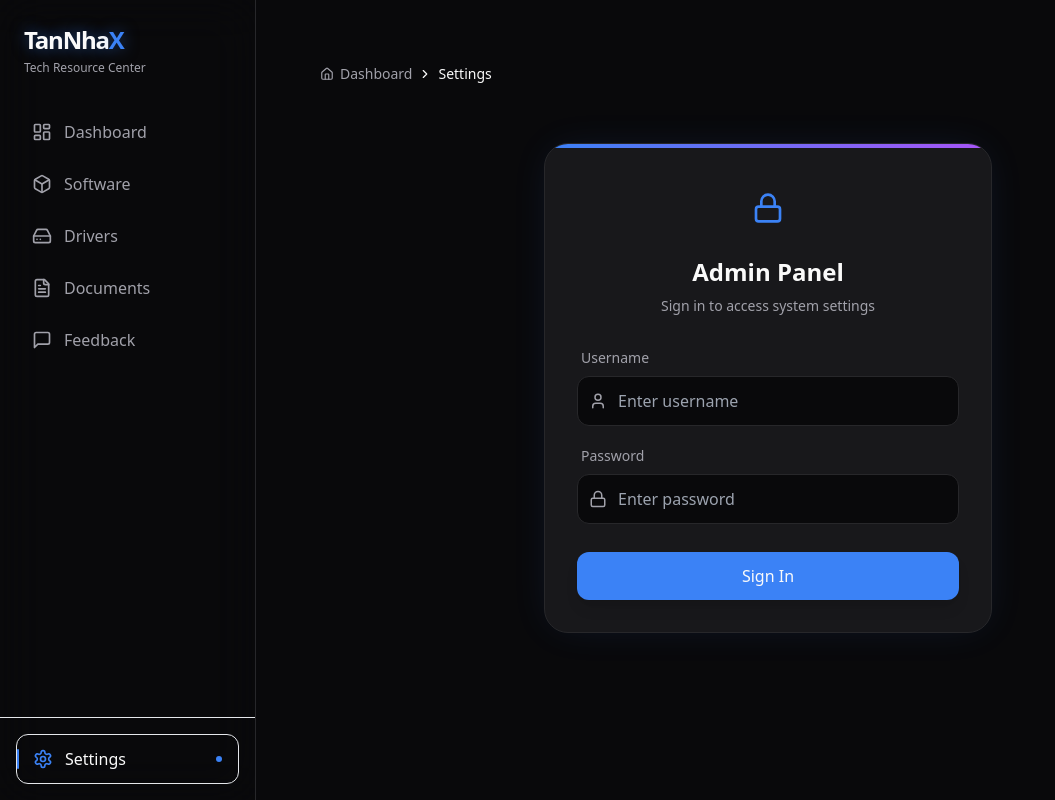
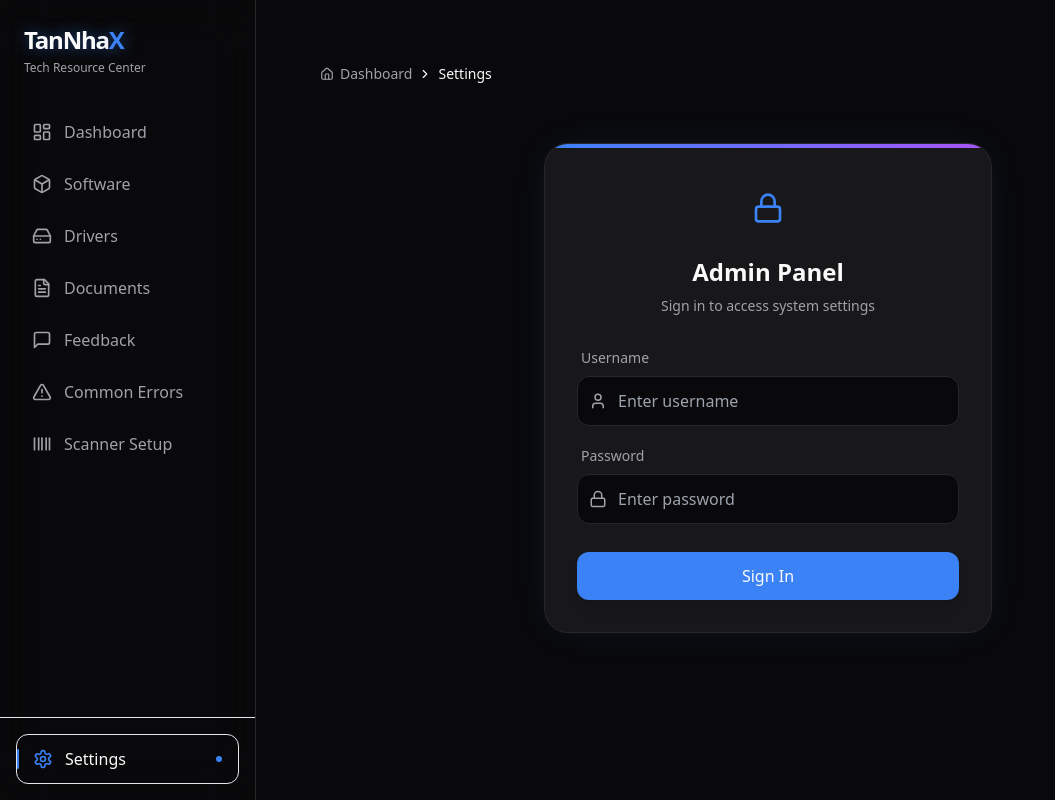
Before and after one commit to NguyenTanNHa/TANNHAX-TECH-RESOURCE-CENTER, a Next.js app: page /settings in a window 1280 px wide. Shown: the whole page, without its empty margins (0-1055 px from the left). Built offline with nearby package versions, Linux system fonts and the light colour scheme.

Commit message:
feat: add common errors and scanner setup links to sidebar

```diff
--- a/src/components/layout/Sidebar.tsx
+++ b/src/components/layout/Sidebar.tsx
@@ -3,14 +3,16 @@
 import Link from "next/link";
 import { useState, useEffect } from "react";
 import { usePathname } from "next/navigation";
-import { LayoutDashboard, Box, HardDrive, FileText, Settings, MessageSquare, Menu, X } from "lucide-react";
+import { LayoutDashboard, Box, HardDrive, FileText, Settings, MessageSquare, Menu, X, AlertTriangle, Barcode } from "lucide-react";
 
 const navItems = [
-  { label: "Dashboard", href: "/", icon: <LayoutDashboard size={20} /> },
-  { label: "Software", href: "/software", icon: <Box size={20} /> },
-  { label: "Drivers", href: "/drivers", icon: <HardDrive size={20} /> },
-  { label: "Documents", href: "/documents", icon: <FileText size={20} /> },
-  { label: "Feedback", href: "/feedback", icon: <MessageSquare size={20} /> },
+  { label: "Dashboard", href: "/", icon: <LayoutDashboard size={20} />, external: false },
+  { label: "Software", href: "/software", icon: <Box size={20} />, external: false },
+  { label: "Drivers", href: "/drivers", icon: <HardDrive size={20} />, external: false },
+  { label: "Documents", href: "/documents", icon: <FileText size={20} />, external: false },
+  { label: "Feedback", href: "/feedback", icon: <MessageSquare size={20} />, external: false },
+  { label: "Common Errors", href: "https://docs.google.com/document/d/18PbOQyQeR0ry3HUUZDZ0VUVkgiHlPKJbdGl2cgLPNCw/edit?tab=t.l6svnk6bv3jf", icon: <AlertTriangle size={20} />, external: true },
+  { label: "Scanner Setup", href: "https://docs.google.com/document/d/1fpLRh7TMZju3dCdStFEwEvh_5ByYIFD2MTJhacqvqNs/edit?tab=t.s8hyz5c2k3yc", icon: <Barcode size={20} />, external: true },
 ];
 
 export function Sidebar() {
@@ -72,6 +74,23 @@ export function Sidebar() {
 
       <nav className="flex-1 px-4 py-2 space-y-1">
         {navItems.map((item) => {
+          if (item.external) {
+            return (
+              <a
+                key={item.label}
+                href={item.href}
+                target="_blank"
+                rel="noopener noreferrer"
+                className="flex items-center gap-3 px-4 py-3 rounded-xl transition-all group relative text-muted hover:text-foreground hover:bg-foreground/5"
+              >
+                <span className="transition-colors group-hover:text-primary">
+                  {item.icon}
+                </span>
+                <span className="font-medium">{item.label}</span>
+              </a>
+            );
+          }
+
           const active = isActive(item.href);
           return (
             <Link
```
